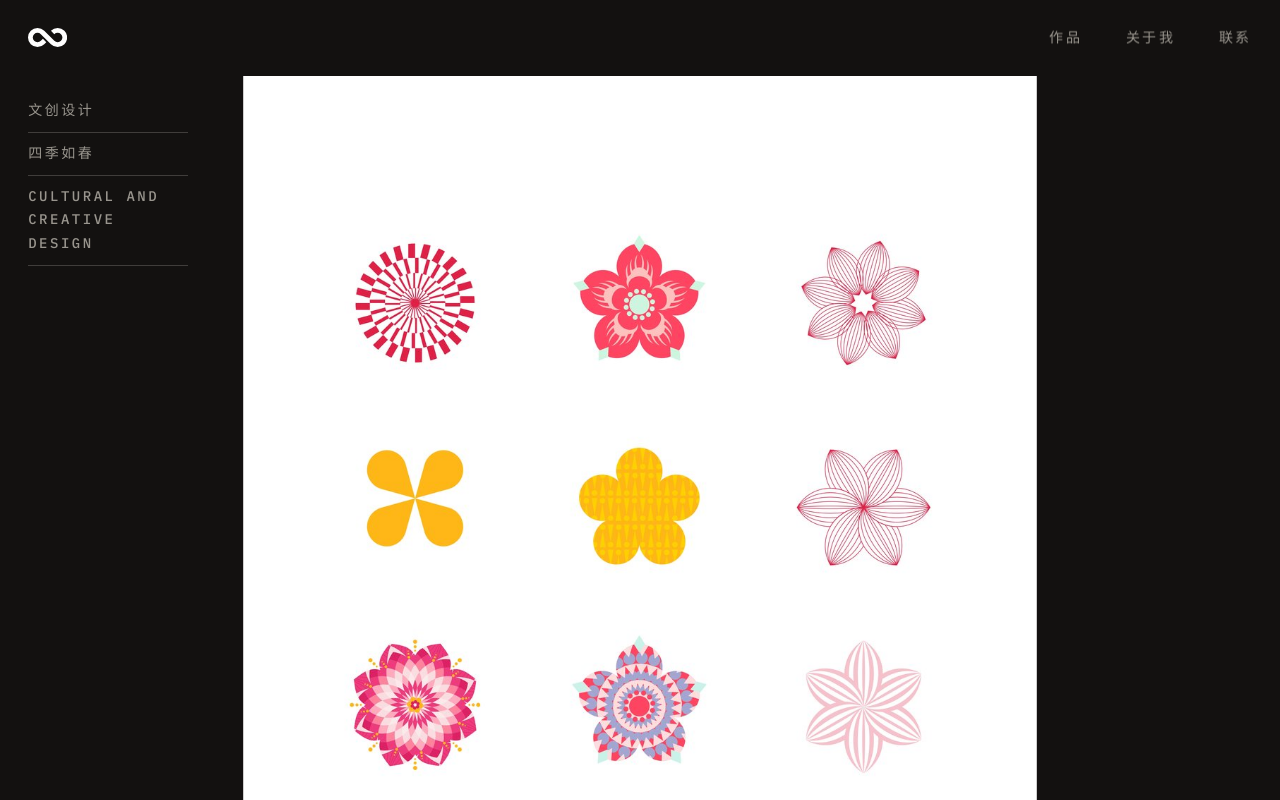
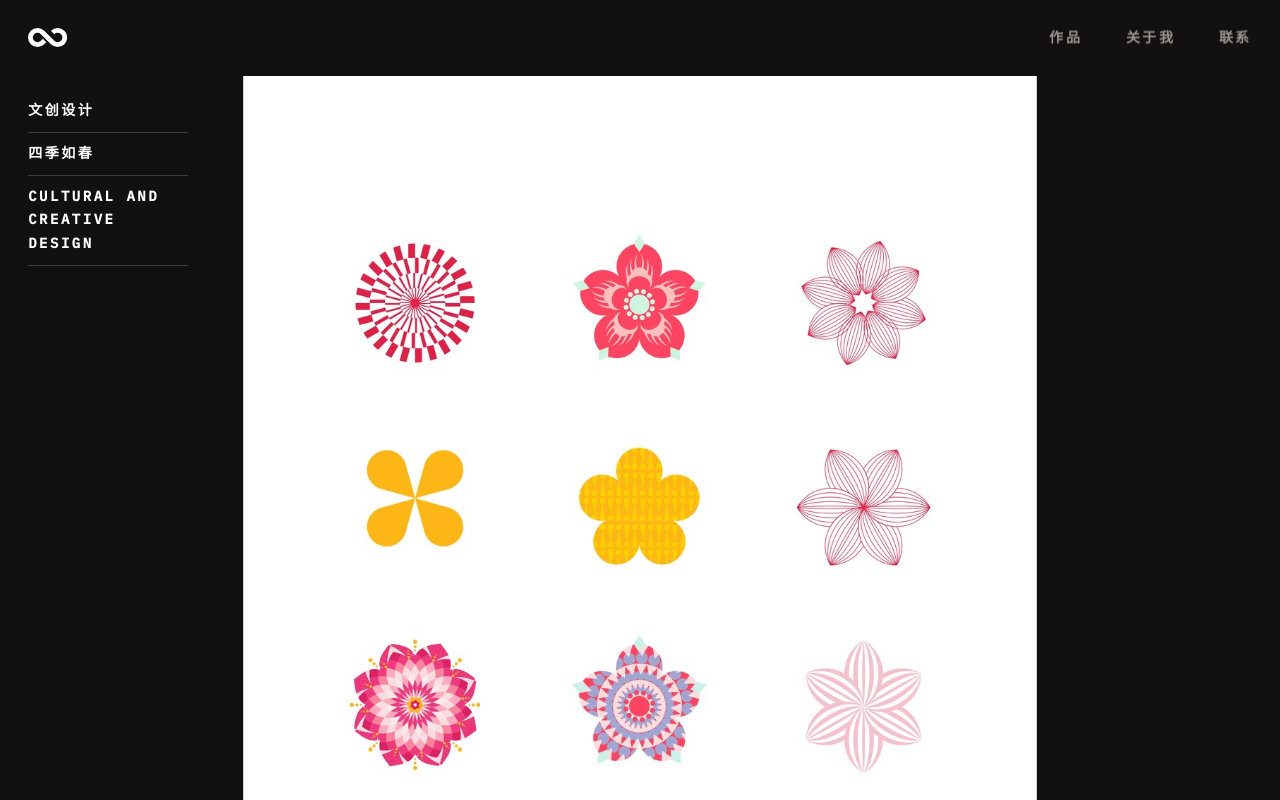
Before and after one commit to fengrong888/Portfolio, a React (Vite) app: page /#/work/1 in a window 1280 px wide. Shown: the top 800 px of the page. Built offline with nearby package versions, Linux system fonts and the light colour scheme; no server answers.

Commit message:
style: nav + detail lede weight 600, detail text pure white

```diff
--- a/src/index.css
+++ b/src/index.css
@@ -147,7 +147,7 @@ dl, dd { margin: 0; }
   padding: 6px 0;
   font-family: var(--font-mono);
   font-size: 14px;
-  font-weight: 500;
+  font-weight: 600;
   letter-spacing: 0.18em;
   color: var(--ink-dim);
   transition: color 0.3s;
@@ -403,10 +403,10 @@ dl, dd { margin: 0; }
 .detail__lede-row {
   font-family: var(--font-mono);
   font-size: 14px;
-  font-weight: 500;
+  font-weight: 600;
   letter-spacing: 0.18em;
   line-height: 1.7;
-  color: var(--ink-dim);
+  color: #ffffff;
   padding: 9px 0;
   border-bottom: 1px solid rgba(244, 241, 234, 0.2);
   white-space: normal;
```
Also changed, not shown: 3 other files (tests, documents, lock files or other folders).
